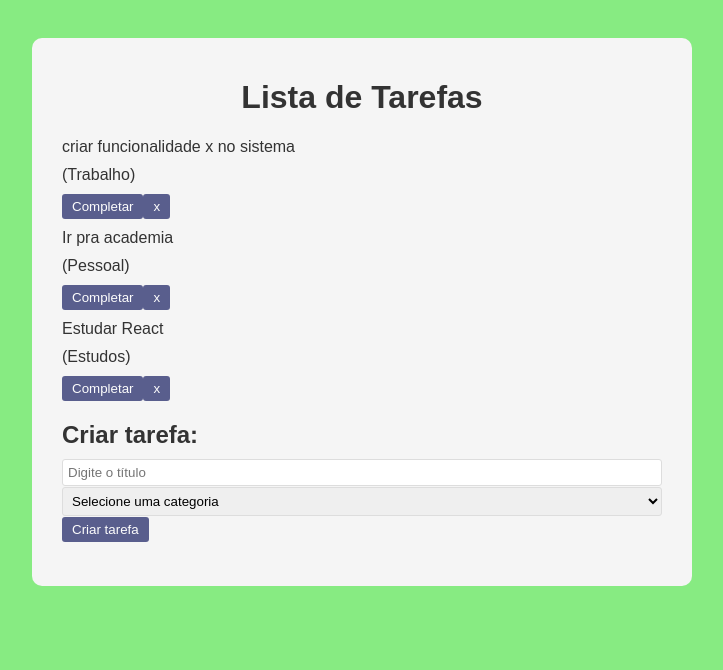
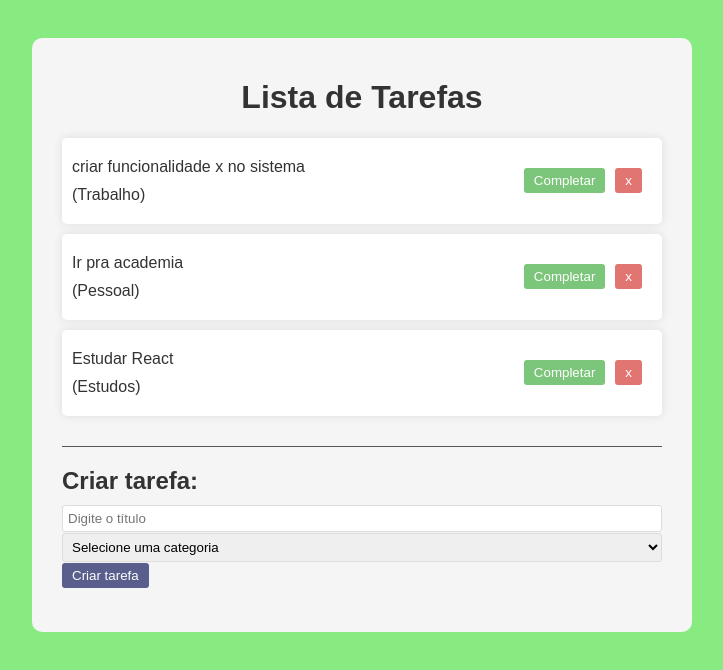
Before and after one commit to RadierFalk/ToDoTask, a React (Vite) app in the folder ToDoTask/: page / in a window 1280 px wide. Shown: the top 670 px of the page, without its empty margins (278-1001 px from the left). Built offline with nearby package versions, Linux system fonts and the light colour scheme.

Commit message:
Add + Style task
Montando a função de adicionar tasks a lista e estilizando o projeto.

```diff
--- a/ToDoTask/src/App.css
+++ b/ToDoTask/src/App.css
@@ -31,6 +31,7 @@
 button {
   background-color: #333974;
   color: #fff;
+  margin-right: 10px;
   padding: 5px 10px;
   border: none;
   border-radius: 3px;
@@ -42,6 +43,27 @@
 button:hover {
   opacity: 1 ;
 }
+.todo-list{
+  margin-bottom: 20px;
+  padding-bottom: 20px;
+  border-bottom: 1px solid #555;
+}
+.todo {
+  background-color: #fff;
+  box-shadow: 0 0 10px rgba(0,0,0, 0.1);
+  padding: 10px;
+  margin-bottom: 10px;
+  border-radius: 5px;
+  display: flex;
+  justify-content: space-between;
+  align-items: center;
+}
+.complete{
+  background-color: #5cb85c;
+}
+.remove{
+  background-color: #d9534f;
+}
 .todo-form {
   padding-bottom: 1.5rem;
 }
--- a/ToDoTask/src/App.jsx
+++ b/ToDoTask/src/App.jsx
@@ -23,15 +23,27 @@
       isCompleted: false,
     }
   ])
+
+  const addTodo = (text, category) => {
+    const newTodo = [...todos, {
+      id: Math.floor(Math.random()*10000),
+      text,
+      category,
+      isCompleted: false,
+    },
+  ]
+
+  setTodos(newTodo)
+  }
   return (
     <div className="app">
       <h1>Lista de Tarefas</h1>
       <div className='todo-list'>
         {todos.map((todo) => (
-          <Todo todo={todo} />
+          <Todo key={todo.id} todo={todo} />
         ))}
       </div>
-      <TodoForm />
+      <TodoForm addTodo={addTodo} />
     </div>
 
   )
--- a/ToDoTask/src/components/Todo.jsx
+++ b/ToDoTask/src/components/Todo.jsx
@@ -8,8 +8,8 @@
       <p className="category">({todo.category})</p>
     </div>
     <div>
-      <button>Completar</button>
-      <button>x</button>
+      <button className='complete'>Completar</button>
+      <button className='remove'>x</button>
     </div>
   </div>
   )
--- a/ToDoTask/src/components/TodoForm.jsx
+++ b/ToDoTask/src/components/TodoForm.jsx
@@ -1,11 +1,26 @@
-import React from 'react';
+import { useState } from 'react';
 
-const TodoForm = () => {
+const TodoForm = ({addTodo}) => {
+    const [value, setValue] = useState("")
+    const [category, setCategory] = useState("")
+
+    const handleSubmit = (e) => {
+        e.preventDefault()
+        if(!value || !category) return
+        addTodo(value, category)
+        setValue("")
+        setCategory("")
+
+        console.log(value, category )
+
+    }
   return <div className='todo-form'>
     <h2>Criar tarefa:</h2>
-    <form>
-        <input type="text" placeholder="Digite o título" />
-        <select>
+    <form onSubmit={handleSubmit}>
+        <input type="text" placeholder="Digite o título"
+        value={value}
+        onChange={(e) => setValue(e.target.value)} />
+        <select value={category} onChange={(e) => setCategory(e.target.value)}>
             <option value="">Selecione uma categoria</option>
             <option value="Trabalho">Trabalho</option>
             <option value="Pessoal">Pessoal</option>
```
